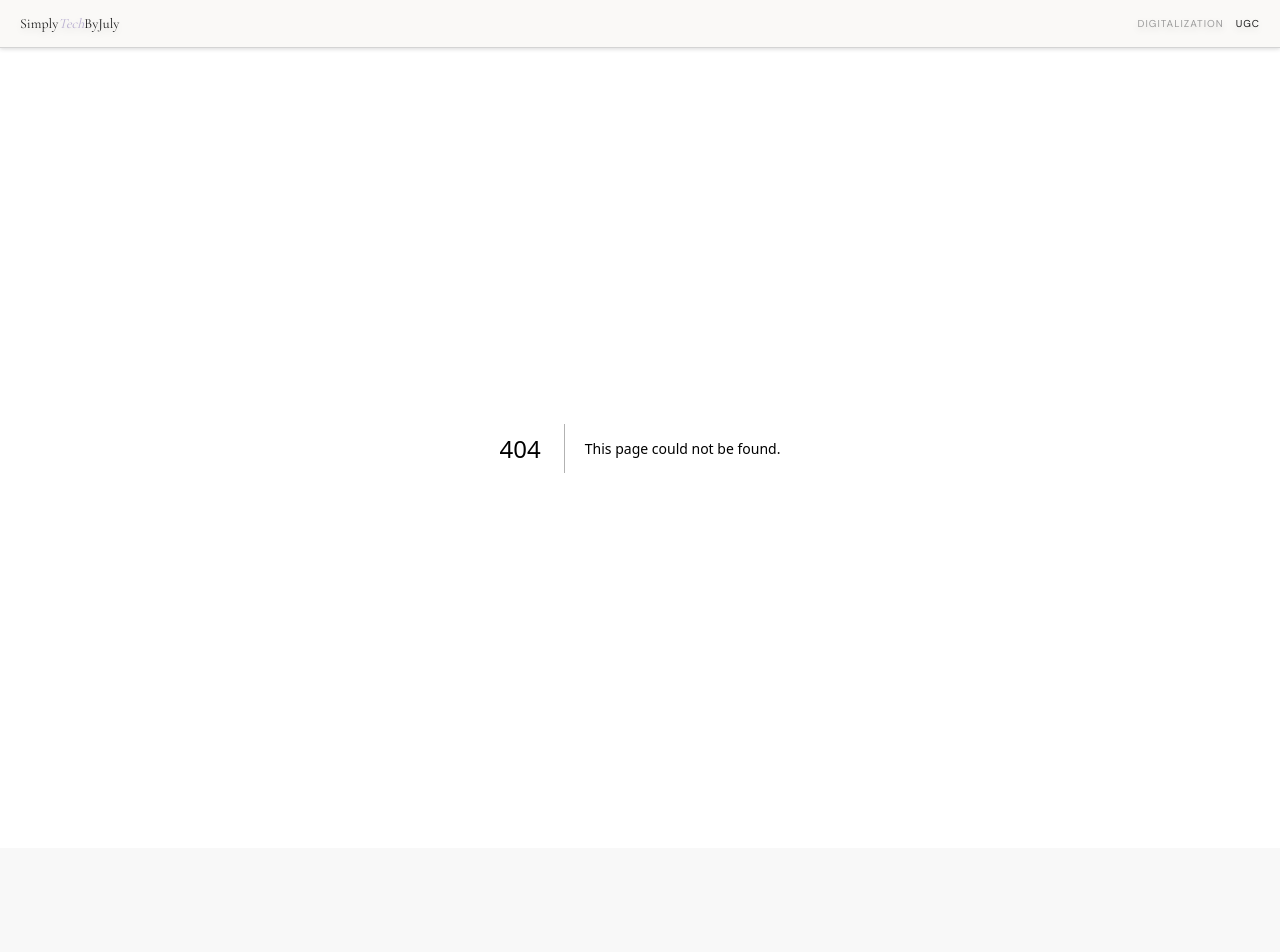
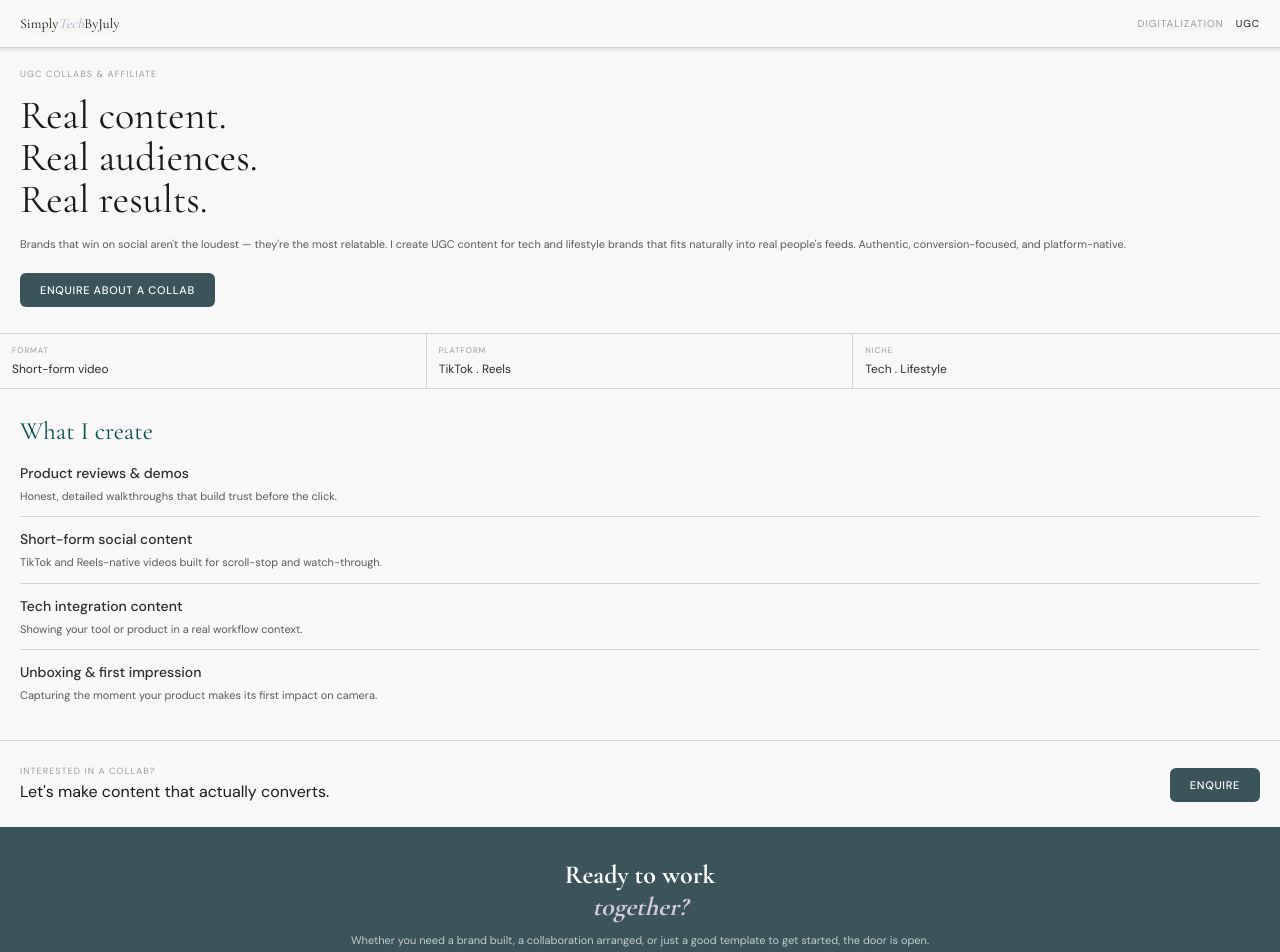
Before and after one commit to techy-July/july-portfolio, a Next.js app: page /ugc in a window 1280 px wide. Before the commit this address had no page. Shown: the top 952 px of the page. Before the commit the page ends 848 px from the top, so only its background shows below. Built offline with nearby package versions, Linux system fonts and the light colour scheme; no server answers.

Commit message:
Implementation: UGC page

```diff
--- /dev/null
+++ b/app/ugc/page.tsx
@@ -0,0 +1,22 @@
+import UGCHero from '@/components/ugc/UGCHero'
+import InfoStrip from '@/components/ugc/InfoStrip'
+import WhatICreate from '@/components/ugc/WhatICreate'
+import VideoPortfolio from '@/components/ugc/VideoPortfolio'
+import EnquiryCTAStrip from '@/components/ugc/EnquiryCTAStrip'
+import Footer from '@/components/layout/Footer'
+import { ugcMetadata } from '@/lib/metadata'
+
+export const metadata = ugcMetadata
+
+export default function UGCPage() {
+  return (
+    <>
+      <UGCHero />
+      <InfoStrip />
+      <WhatICreate />
+      {/* <VideoPortfolio /> */}
+      <EnquiryCTAStrip />
+      <Footer />
+    </>
+  )
+}
--- /dev/null
+++ b/components/ugc/EnquiryCTAStrip.tsx
@@ -0,0 +1,22 @@
+import Button from '@/components/ui/Button'
+import { MAILTO_UGC } from '@/lib/constants'
+
+export default function EnquiryCTAStrip() {
+  return (
+    <div className="flex items-center justify-between gap-4 px-5 py-6 border-t border-grey-200">
+      <div className="flex flex-col gap-1">
+        <p className="font-sans text-[9px] uppercase tracking-[0.12em] text-grey-400">
+          INTERESTED IN A COLLAB?
+        </p>
+        <p className="font-sans text-[16px] leading-[1.3] text-grey-900">
+          Let&apos;s make content that actually converts.
+        </p>
+      </div>
+      <div className="flex-shrink-0">
+        <Button variant="primary" href={MAILTO_UGC}>
+          ENQUIRE
+        </Button>
+      </div>
+    </div>
+  )
+}
--- /dev/null
+++ b/components/ugc/InfoStrip.tsx
@@ -0,0 +1,23 @@
+const columns = [
+  { label: 'FORMAT', value: 'Short-form video' },
+  { label: 'PLATFORM', value: 'TikTok . Reels' },
+  { label: 'NICHE', value: 'Tech . Lifestyle' },
+]
+
+export default function InfoStrip() {
+  return (
+    <div className="grid grid-cols-3 border-b border-t border-grey-200">
+      {columns.map(({ label, value }, index) => (
+        <div
+          key={label}
+          className={`px-3 py-[10px] ${index < 2 ? 'border-r border-grey-200' : ''}`}
+        >
+          <p className="mb-1 font-sans text-[8px] uppercase tracking-[0.12em] text-grey-400">
+            {label}
+          </p>
+          <p className="font-sans text-[12px] text-grey-800">{value}</p>
+        </div>
+      ))}
+    </div>
+  )
+}
--- /dev/null
+++ b/components/ugc/UGCHero.tsx
@@ -0,0 +1,30 @@
+import Button from '@/components/ui/Button'
+import { MAILTO_UGC } from '@/lib/constants'
+
+export default function UGCHero() {
+  return (
+    <section className="px-5 pb-8 pt-5">
+      <p className="mb-3 font-sans text-[9px] uppercase tracking-[0.12em] text-grey-400">
+        UGC COLLABS &amp; AFFILIATE
+      </p>
+
+      <h1 className="mb-4 font-serif text-[40px] font-normal leading-[1.05] text-grey-900">
+        Real content.
+        <br />
+        Real audiences.
+        <br />
+        Real results.
+      </h1>
+
+      <p className="mb-6 font-sans text-[11px] leading-[1.6] text-grey-600">
+        Brands that win on social aren&apos;t the loudest — they&apos;re the most relatable. I
+        create UGC content for tech and lifestyle brands that fits naturally into real
+        people&apos;s feeds. Authentic, conversion-focused, and platform-native.
+      </p>
+
+      <Button variant="primary" href={MAILTO_UGC}>
+        Enquire about a collab
+      </Button>
+    </section>
+  )
+}
--- /dev/null
+++ b/components/ugc/VideoCard.tsx
@@ -0,0 +1,48 @@
+import ExternalLink from '@/components/ui/ExternalLink'
+import Pill from '@/components/ui/Pill'
+import YoutubeEmbed from './YoutubeEmbed'
+import type { VideoCardData } from '@/types'
+
+export default function VideoCard({
+  videoId,
+  contentType,
+  brandName,
+  productDescription,
+  linkLabel,
+  linkUrl,
+}: VideoCardData) {
+  return (
+    <div className="relative flex w-[230px] flex-shrink-0 flex-col overflow-hidden rounded-[8px] bg-video-mauve">
+      {/* Content type badge */}
+      <div className="absolute left-2 top-2 z-10">
+        <Pill variant="content-type">{contentType}</Pill>
+      </div>
+
+      {/* Video embed / placeholder */}
+      <div className="relative h-[160px] w-full">
+        <YoutubeEmbed videoId={videoId} title={`${brandName} — ${contentType}`} />
+      </div>
+
+      {/* Avatar */}
+      <div
+        className="absolute bottom-[52px] left-2 flex h-7 w-7 items-center justify-center rounded-full bg-lavender-soft"
+        aria-hidden="true"
+      >
+        <span className="font-serif text-[14px] text-lavender-mid">J</span>
+      </div>
+
+      {/* Footer band */}
+      <div className="bg-teal-xdark px-[10px] py-2">
+        <p className="font-sans text-[11px] text-on-dark">{brandName}</p>
+        <p className="font-sans text-[10px] text-on-dark-sub">{productDescription}</p>
+        <ExternalLink
+          href={linkUrl}
+          className="font-sans text-[10px] text-on-dark-muted underline hover:text-on-dark-sub"
+          srLabel={`${linkLabel} (opens in new tab)`}
+        >
+          {linkLabel}
+        </ExternalLink>
+      </div>
+    </div>
+  )
+}
--- /dev/null
+++ b/components/ugc/VideoPortfolio.tsx
@@ -0,0 +1,24 @@
+import SectionDivider from '@/components/ui/SectionDivider'
+import VideoCard from './VideoCard'
+import { VIDEO_CARDS } from '@/lib/constants'
+
+export default function VideoPortfolio() {
+  return (
+    <section>
+      <SectionDivider label="PREVIOUS WORK" />
+
+      <div className="flex items-baseline justify-between px-5 py-4">
+        <h2 className="font-serif text-[22px] font-normal text-grey-900">
+          Work that moves the needle
+        </h2>
+        <span className="font-sans text-[10px] text-grey-400">Click to preview</span>
+      </div>
+
+      <div className="flex gap-3 overflow-x-auto px-5 pb-6">
+        {VIDEO_CARDS.map((card, index) => (
+          <VideoCard key={index} {...card} />
+        ))}
+      </div>
+    </section>
+  )
+}
--- /dev/null
+++ b/components/ugc/WhatICreate.tsx
@@ -0,0 +1,26 @@
+import { WHAT_I_CREATE } from '@/lib/constants'
+
+export default function WhatICreate() {
+  return (
+    <section className="px-5 py-6">
+      <h2 className="font-serif text-[25px] font-normal text-teal-900">What I create</h2>
+      <div>
+        {WHAT_I_CREATE.map((item, index) => (
+          <div key={item.title}>
+            <div className="py-3">
+              <h3 className="mb-1 font-sans text-[14px] font-medium text-grey-800">
+                {item.title}
+              </h3>
+              <p className="font-sans text-[11px] leading-[1.5] text-grey-600">
+                {item.description}
+              </p>
+            </div>
+            {index < WHAT_I_CREATE.length - 1 && (
+              <hr className="border-t border-grey-200" />
+            )}
+          </div>
+        ))}
+      </div>
+    </section>
+  )
+}
--- /dev/null
+++ b/components/ugc/YoutubeEmbed.tsx
@@ -0,0 +1,31 @@
+interface YoutubeEmbedProps {
+  videoId: string
+  title: string
+  className?: string
+}
+
+export default function YoutubeEmbed({ videoId, title, className = '' }: YoutubeEmbedProps) {
+  const isPlaceholder = videoId.startsWith('TODO_')
+
+  if (isPlaceholder) {
+    return (
+      <div
+        className={`flex h-full w-full items-center justify-center bg-video-mauve ${className}`}
+        aria-label={title}
+      >
+        <span className="font-sans text-[12px] text-on-dark-sub">Video embed</span>
+      </div>
+    )
+  }
+
+  return (
+    <iframe
+      src={`https://www.youtube-nocookie.com/embed/${videoId}`}
+      title={title}
+      sandbox="allow-scripts allow-same-origin allow-presentation"
+      allow="accelerometer; autoplay; clipboard-write; encrypted-media; gyroscope; picture-in-picture"
+      allowFullScreen
+      className={`h-full w-full ${className}`}
+    />
+  )
+}
--- /dev/null
+++ b/components/ui/ExternalLink.tsx
@@ -0,0 +1,25 @@
+interface ExternalLinkProps {
+  href: string
+  children: React.ReactNode
+  className?: string
+  srLabel?: string
+}
+
+export default function ExternalLink({
+  href,
+  children,
+  className,
+  srLabel = '(opens in new tab)',
+}: ExternalLinkProps) {
+  return (
+    <a
+      href={href}
+      target="_blank"
+      rel="noopener noreferrer"
+      className={className}
+    >
+      {children}
+      <span className="sr-only">{srLabel}</span>
+    </a>
+  )
+}
--- /dev/null
+++ b/types/index.ts
@@ -0,0 +1,34 @@
+export interface ProductData {
+  id: number
+  category: string
+  name: string
+  description: string
+  price: string
+  url: string
+  isBestSeller: boolean
+}
+
+export interface VideoCardData {
+  videoId: string
+  contentType: string
+  brandName: string
+  productDescription: string
+  linkLabel: string
+  linkUrl: string
+}
+
+export interface ProcessStepData {
+  number: string
+  title: string
+  description: string
+}
+
+export interface WhatICreateData {
+  title: string
+  description: string
+}
+
+export interface StatData {
+  value: string
+  label: string
+}
```
